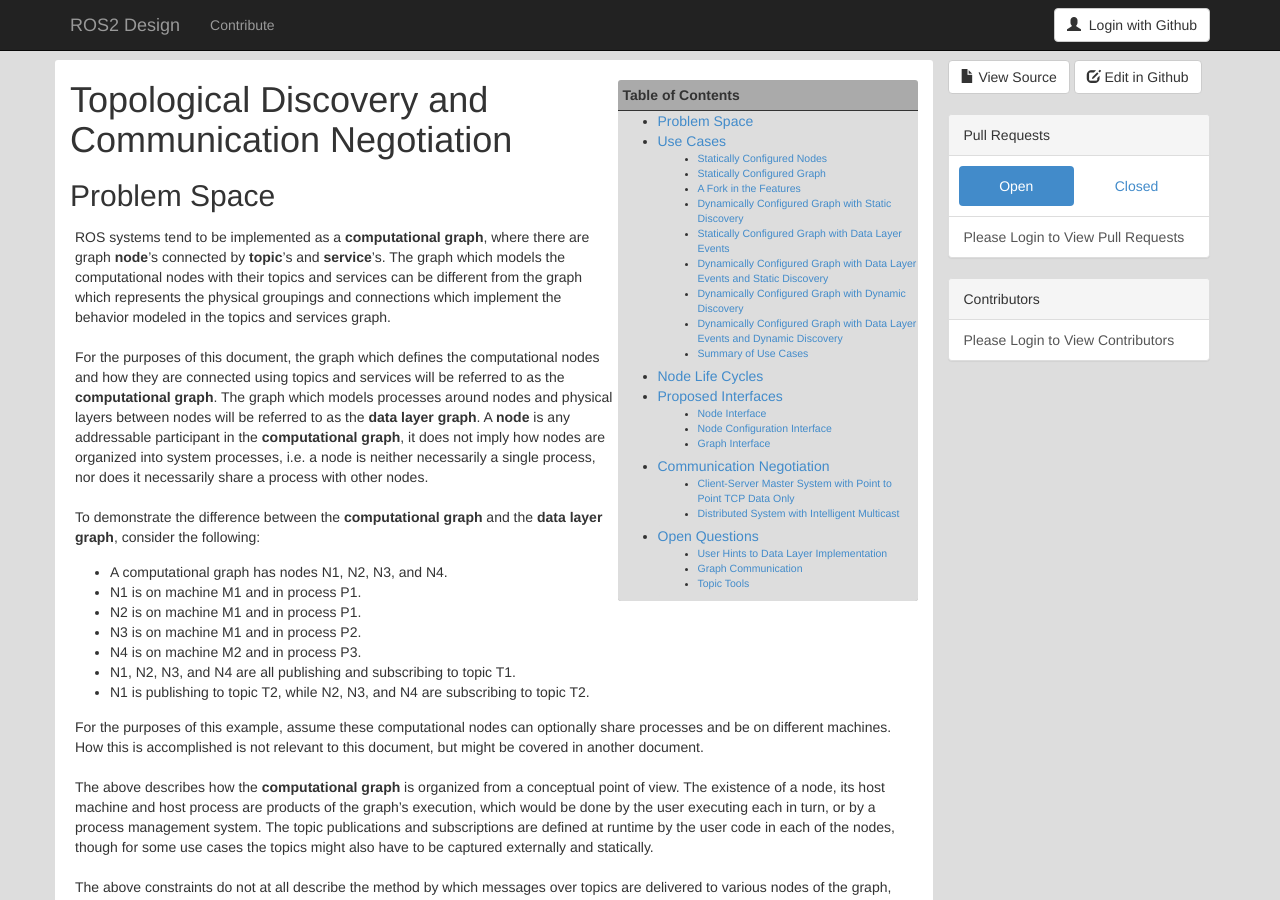
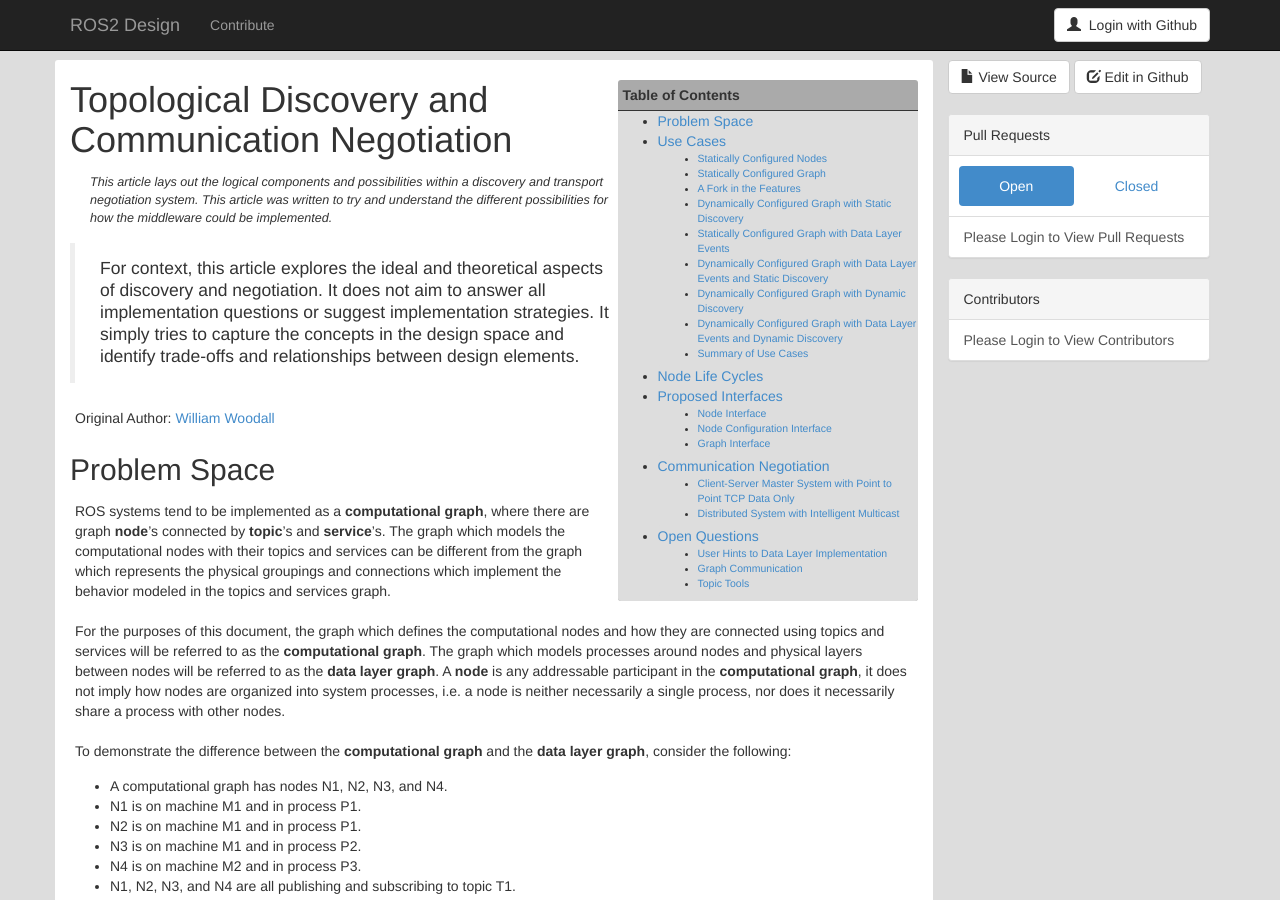
Before and after one commit to ros2/design, a Jekyll site: the page built from articles/discovery_and_negotiation.md, in a window 1280 px wide and 900 px high. Built offline with Jekyll 4.4.1, drawn with Linux system fonts in a browser that asks for light colours; nearby versions of some CDN libraries.

Commit message:
touch-up discovery article

```diff
--- a/articles/discovery_and_negotiation.md
+++ b/articles/discovery_and_negotiation.md
@@ -4,12 +4,23 @@ title: Topological Discovery and Communication Negotiation
 abstract:
   This article lays out the logical components and possibilities within a discovery and transport negotiation system. This article was written to try and understand the different possibilities for how the middleware could be implemented.
 published: true
+author: '[William Woodall](https://github.com/wjwwood)'
 ---
 
 * This will become a table of contents (this text will be scraped).
 {:toc}
 
 # {{ page.title }}
+
+<div class="abstract" markdown="1">
+{{ page.abstract }}
+</div>
+
+> For context, this article explores the ideal and theoretical aspects of discovery and negotiation.
+It does not aim to answer all implementation questions or suggest implementation strategies.
+It simply tries to capture the concepts in the design space and identify trade-offs and relationships between design elements.
+
+Original Author: {{ page.author }}
 
 ## Problem Space
 
```
